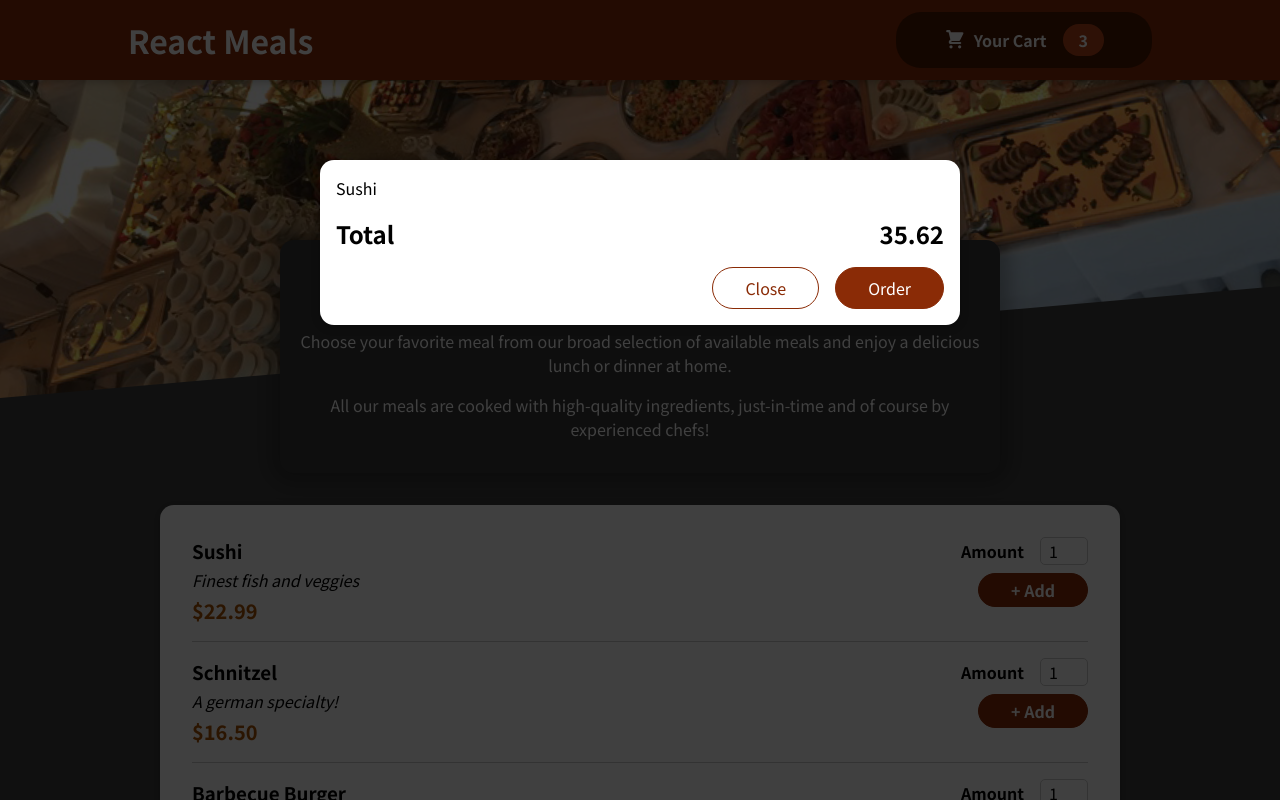
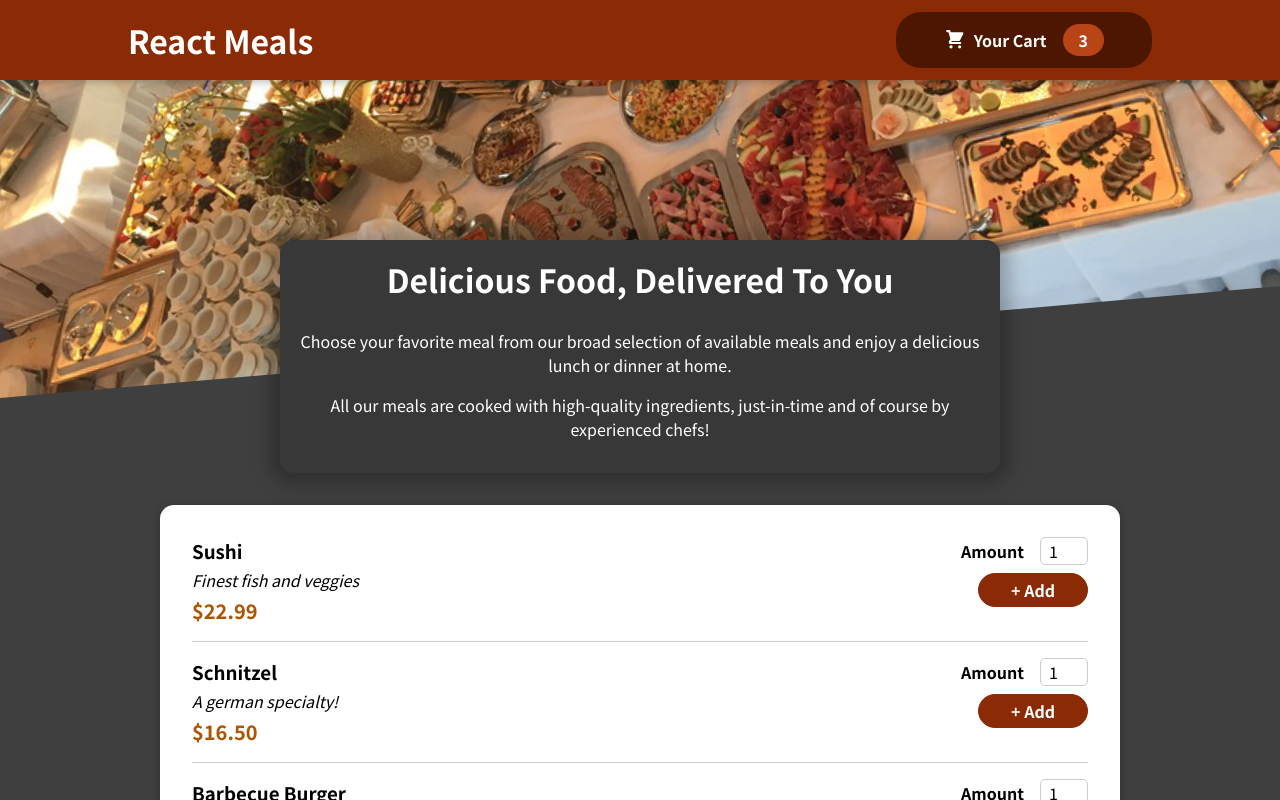
Before and after one commit to rizkihutama/react-complete-guide-3-food-order, a React (Vite) app: page / in a window 1280 px wide. Shown: the top 800 px of the page. Built offline with nearby package versions, Linux system fonts and the light colour scheme; the HTML template or start-up script is replaced by a standard one.

Commit message:
managing Cart & Modal state

```diff
--- a/src/App.jsx
+++ b/src/App.jsx
@@ -1,12 +1,23 @@
+import { useState } from 'react';
 import Cart from './components/Cart/Cart.jsx';
 import Header from './components/Layouts/Header.jsx';
 import Meals from './components/Meals/Meals.jsx';
 
 const App = () => {
+  const [isCartShown, setIsCartShown] = useState(false);
+
+  const showCartHandler = () => {
+    setIsCartShown(true);
+  };
+
+  const hideCartHandler = () => {
+    setIsCartShown(false);
+  };
+
   return (
     <>
-      <Cart />
-      <Header />
+      {isCartShown && <Cart onClose={hideCartHandler} />}
+      <Header onShowCart={showCartHandler} />
       <main>
         <Meals />
       </main>
--- a/src/components/Cart/Cart.jsx
+++ b/src/components/Cart/Cart.jsx
@@ -11,14 +11,16 @@ const Cart = props => {
   );
 
   return (
-    <Modal>
+    <Modal onBackGroundClick={props.onClose}>
       {cartItems}
       <div className={classes.total}>
         <span>Total</span>
         <span>35.62</span>
       </div>
       <div className={classes.actions}>
-        <button className={classes['button--alt']}>Close</button>
+        <button className={classes['button--alt']} onClick={props.onClose}>
+          Close
+        </button>
         <button className={classes.button}>Order</button>
       </div>
     </Modal>
--- a/src/components/Layouts/Header.jsx
+++ b/src/components/Layouts/Header.jsx
@@ -2,12 +2,12 @@ import classes from './Header.module.css';
 import mealsImage from '../../assets/meals.jpg';
 import HeaderCartButton from './HeaderCartButton';
 
-const Header = () => {
+const Header = props => {
   return (
     <>
       <header className={classes.header}>
         <h1>React Meals</h1>
-        <HeaderCartButton />
+        <HeaderCartButton onButtonClick={props.onShowCart} />
       </header>
 
       <div className={classes['main-image']}>
--- a/src/components/Layouts/HeaderCartButton.jsx
+++ b/src/components/Layouts/HeaderCartButton.jsx
@@ -3,7 +3,7 @@ import classes from './HeaderCartButton.module.css';
 
 const HeaderCartButton = props => {
   return (
-    <button className={classes.button}>
+    <button className={classes.button} onClick={props.onButtonClick}>
       <span className={classes.icon}>
         <CartIcon />
       </span>
--- a/src/components/UI/Modal.jsx
+++ b/src/components/UI/Modal.jsx
@@ -2,7 +2,7 @@ import { createPortal } from 'react-dom';
 import classes from './Modal.module.css';
 
 const Backdrop = props => {
-  return <div className={classes.backdrop} />;
+  return <div className={classes.backdrop} onClick={props.onBackdropClick} />;
 };
 
 const ModalOverlay = props => {
@@ -18,7 +18,7 @@ const overlayElement = document.getElementById('overlays');
 const Modal = props => {
   return (
     <>
-      {createPortal(<Backdrop />, overlayElement)}
+      {createPortal(<Backdrop onBackdropClick={props.onBackGroundClick} />, overlayElement)}
       {createPortal(<ModalOverlay>{props.children}</ModalOverlay>, overlayElement)}
     </>
   );
```
